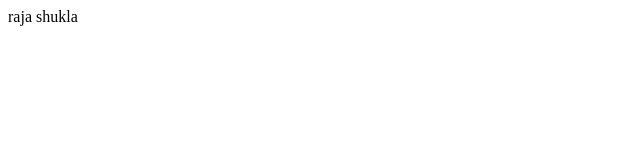
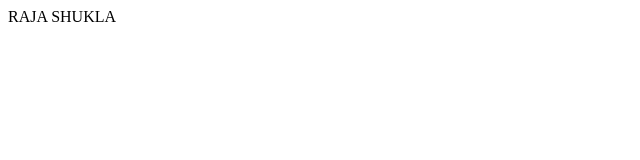
Before and after one commit to Raja16shukla/raja1, a plain HTML site: page index.html in a window 1280 px wide. Shown: the full height of the page, 0-640 px from the left. Drawn offline with Linux system fonts and the light colour scheme.

Commit message:
Update index.html

```diff
--- a/index.html
+++ b/index.html
@@ -1,6 +1,6 @@
 <html>
 <header><title>This is title</title></header>
 <body>
-raja shukla
+RAJA SHUKLA
 </body>
 </html>
```
